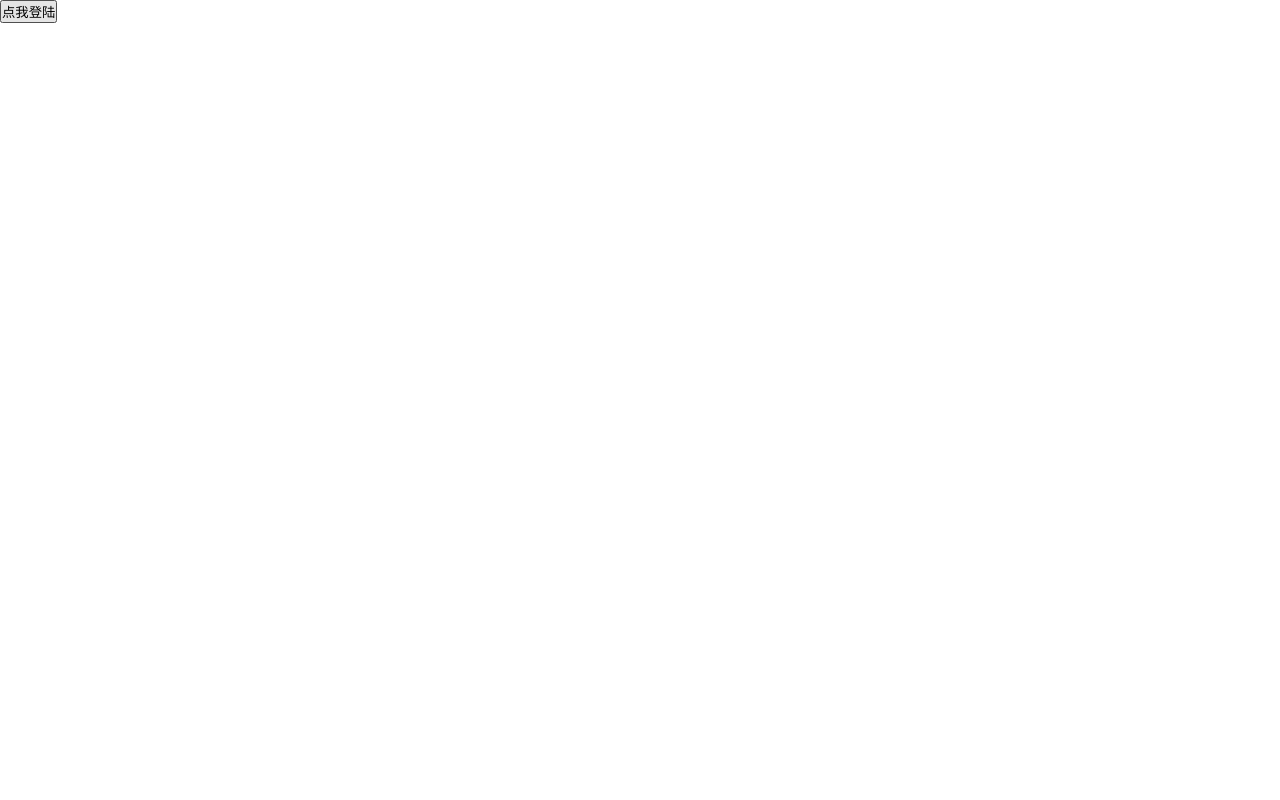
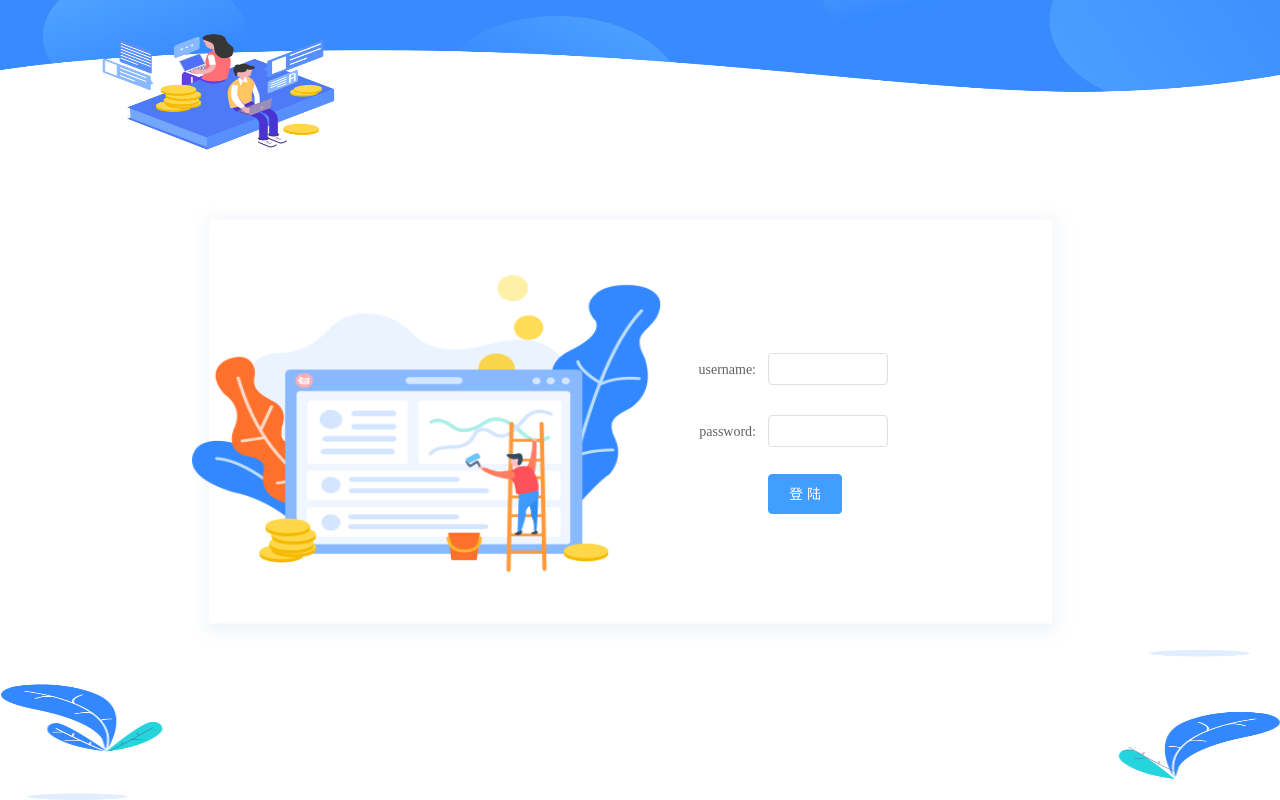
Before and after one commit to zhanghuidi2/shopWeb, a Vue app in the folder shopWeb/: page /#/login in a window 1280 px wide. Built offline with nearby package versions, Linux system fonts and the light colour scheme.

Commit message:
登陆页面简单完成

```diff
--- a/shopWeb/src/assets/css/common.css
+++ b/shopWeb/src/assets/css/common.css
@@ -32,3 +32,7 @@ a{
 .el-submenu .el-menu-item{
   min-width: 150px !important;
 }
+.el-input__inner{
+  height: 32px !important;
+  line-height: 32px !important;
+}
--- a/shopWeb/src/pages/leftMenu/index.vue
+++ b/shopWeb/src/pages/leftMenu/index.vue
@@ -74,7 +74,7 @@ export default {
           path: '/setting',
           name: '系统设置',
           icon: 'el-icon-setting'
-        },
+        }
       ]
     }
   },
--- a/shopWeb/src/pages/login/index.vue
+++ b/shopWeb/src/pages/login/index.vue
@@ -1,32 +1,73 @@
 <template>
   <div class="login">
-    <button @click="login">点我登陆</button>
+    <div class="login-header"></div>
+    <div class="login-bkg">
+      <div class="login-message">
+        <el-form ref="form" :model="loginForm" label-width="80px" class="form">
+          <el-form-item label="username:">
+            <el-input v-model="loginForm.username"></el-input>
+          </el-form-item>
+          <el-form-item label="password:">
+            <el-input v-model="loginForm.password"></el-input>
+          </el-form-item>
+          <el-form-item>
+            <el-button type="primary" @click="login">登 陆</el-button>
+          </el-form-item>
+        </el-form>
+      </div>
+    </div>
+    <div class="login-footer"></div>
   </div>
 </template>
 <script>
-import api from './interface.js'
+// import api from './interface.js'
 export default {
   data () {
     return {
-
+      loginForm: {
+        username: '',
+        password: ''
+      }
     }
   },
   methods: {
     login () {
-      const loginForm = {
-        account: '15788888888',
-        password: '15788888888',
-        captcha_code: '1111'
-      }
-      api.login(loginForm).then(res => {
-        console.log(res)
-      })
-      localStorage.setItem('loginMsg', loginForm)
+      // api.login(this.loginForm).then(res => {
+      //   console.log(res)
+      // })
+      localStorage.setItem('loginMsg', this.loginForm)
       this.$router.push('/overview')
     }
   }
 }
 </script>
 <style scoped>
-
+.login-header{
+  width: 100%;
+  height: 150px;
+  background: url(../../assets/images/login/bkgHeader.png) no-repeat;
+  background-size: 100% 100%;
+}
+.login-bkg{
+  position: relative;
+  margin: 50px auto 0;
+  width: 70%;
+  height: 450px;
+  background: url(../../assets/images/login/loginBkg.png) no-repeat;
+  background-size: 100% 100%;
+}
+.form{
+  position: absolute;
+  right: 200px;
+  top: 150px;
+  width: 200px;
+}
+.login-footer{
+  position: absolute;
+  bottom: 0;
+  width: 100%;
+  height: 150px;
+  background: url(../../assets/images/login/bkgFooter.png) no-repeat;
+  background-size: 100% 100%;
+}
 </style>
--- a/shopWeb/src/router/index.js
+++ b/shopWeb/src/router/index.js
@@ -41,7 +41,7 @@ const router = new Router({
           path: '/setting',
           name: 'setting',
           component: () => import('@/pages/setting/index')
-        },
+        }
       ]
     },
     {
```
